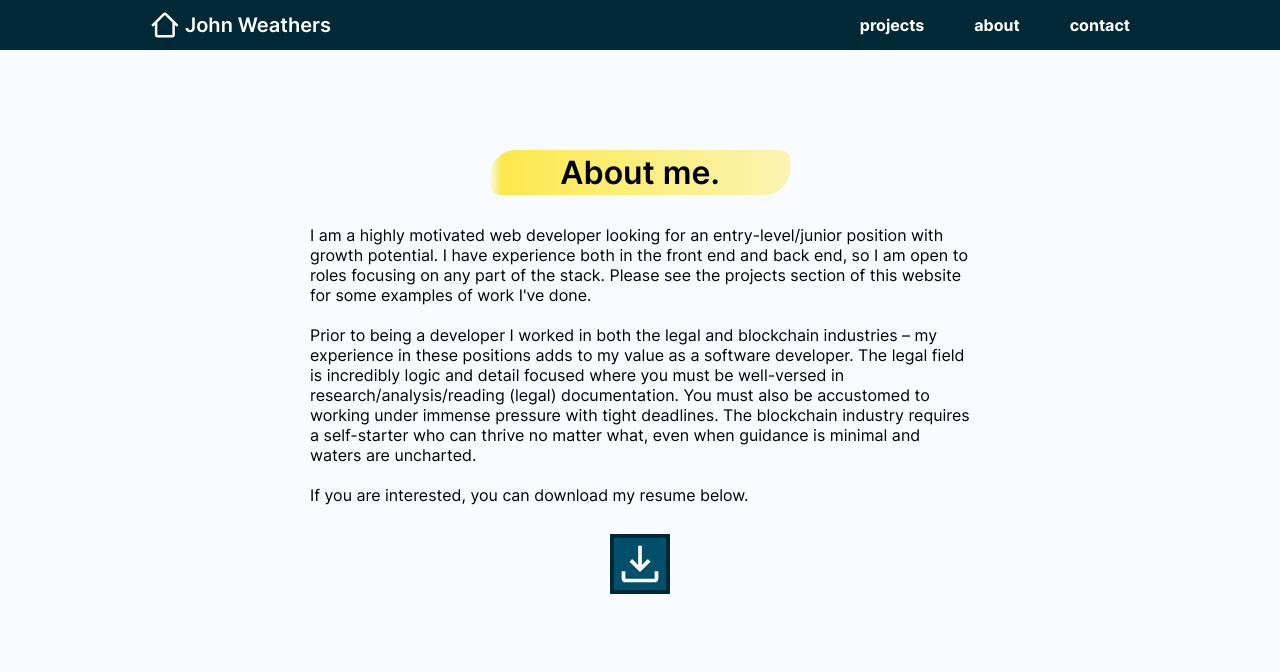
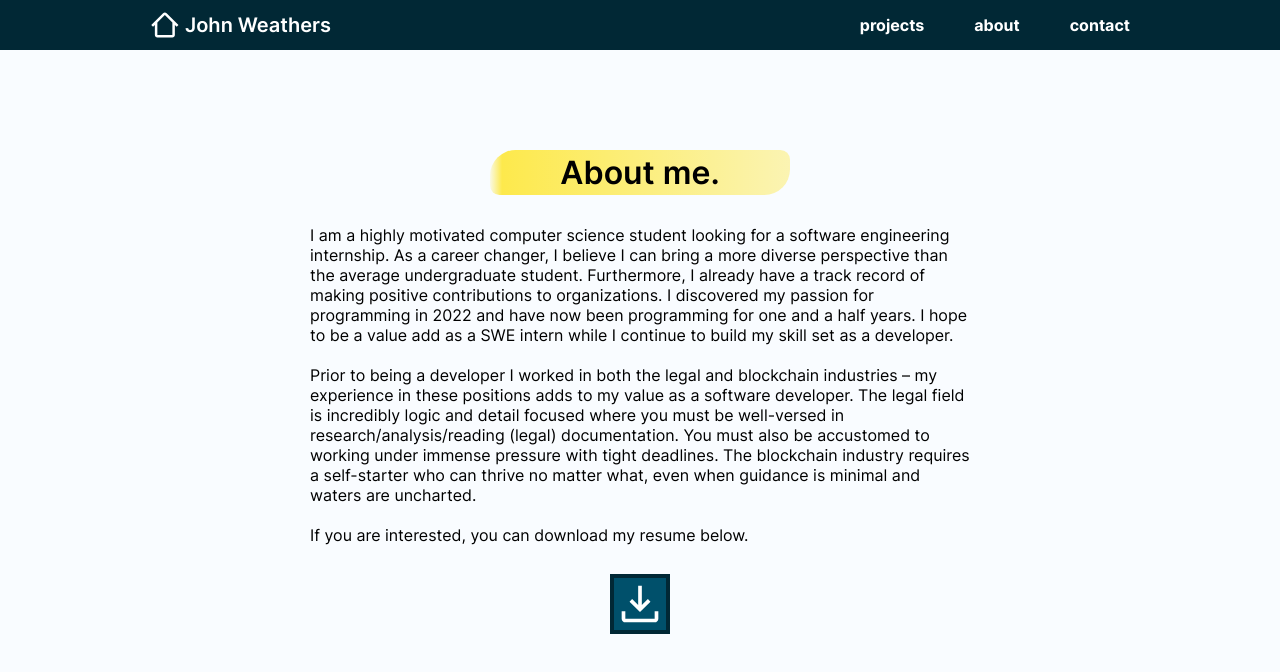
Before and after one commit to john-weathers/portfolio, a React (Vite) app: page /about in a window 1280 px wide. Shown: the top 672 px of the page. Built offline with nearby package versions, Linux system fonts and the light colour scheme.

Commit message:
Updates to text

```diff
--- a/src/pages/About.jsx
+++ b/src/pages/About.jsx
@@ -11,9 +11,11 @@ const About = () => {
           <h1 className='highlight'>About me.</h1>
           <div className='sub-container'>
             <p>
-              I am a highly motivated web developer looking for an entry-level/junior position with growth potential.
-              I have experience both in the front end and back end, so I am open to roles focusing on any part of the stack. Please see the projects
-              section of this website for some examples of work I've done.
+              I am a highly motivated computer science student looking for a software engineering internship. As a career changer,
+              I believe I can bring a more diverse perspective than the average undergraduate student.
+              Furthermore, I already have a track record of making positive contributions to organizations.
+              I discovered my passion for programming in 2022 and have now been programming for one and a half years.
+              I hope to be a value add as a SWE intern while I continue to build my skill set as a developer.
             </p>
             <p>
               Prior to being a developer I worked in both the legal and blockchain industries – my experience in these positions adds to my value as a software developer.
```
Also changed, not shown: 1 other file (tests, documents, lock files or other folders).
